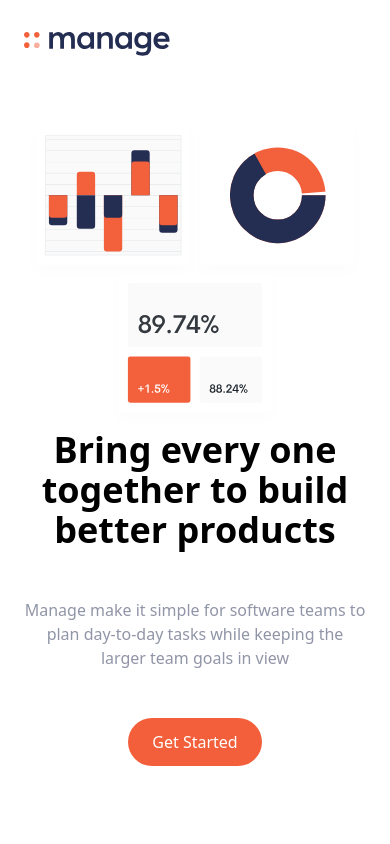
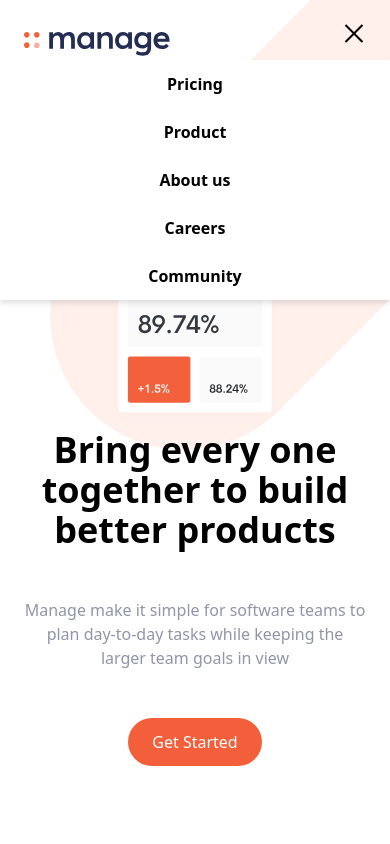
Before and after one commit to Enamtoet/Landing-Page-With-Tailwind, a website: page index.html in a window 390 px wide. Shown: the top 844 px of the page. Drawn offline with Linux system fonts and the light colour scheme.

Commit message:
Add Humberger Menu

```diff
--- a/index.html
+++ b/index.html
@@ -24,8 +24,22 @@
         </div>
         <!-- Button  -->
         <a href="#" class="hidden  px-6 py-3 text-white bg-brightRed rounded-full hover:bg-brightRedLight md:block">Get Started</a>
+        <!-- Humberger icon  -->
+        <button id="menu-btn" class="block open humberger md:hidden focus:outline-none">
+            <span class="humberger-top"></span>
+            <span class="humberger-middle"></span>
+            <span class="humberger-bottom"></span>
+        </button>
     </div>
-
+    <div class="md:hidden">
+        <div id="menu" class="absolute left-0 top-5 flex-col items-center  flex mt-10 font-bold bg-white w-full drop-shadow-md sm:w-auto sm:self-center ">
+            <a href="#" class="link py-3">Pricing</a>
+            <a href="#" class="link py-3">Product</a>
+            <a href="#" class="link py-3">About us</a>
+            <a href="#" class="link py-3">Careers</a>
+            <a href="#" class="link py-3">Community</a>
+        </div>
+    </div>
 </nav>
 <!-- Start Section -->
 <section id="hero">
@@ -228,5 +242,6 @@
         </div>
     </div>
 </footer>
+<script src="js/main.js"></script>
 </body>
 </html>
--- a/input.css
+++ b/input.css
@@ -1,3 +1,65 @@
 @tailwind base;
 @tailwind components;
 @tailwind utilities;
+
+body{
+    background-image: url("../img/bg-tablet-pattern.svg");
+    background-repeat: no-repeat;
+    background-size: 800px;
+    background-position: 90% -25%;
+}
+#cta{
+    background-image: url("../img/bg-simplify-section-desktop.svg");
+    background-repeat:no-repeat;
+    background-size: 800px;
+    background-position: 90% 10%;
+}
+
+@media(max-width:576px){
+    body{
+        background-position: 50px -50px;
+        background-size: 500px;
+    }
+    #cta{
+        background-image: url("../img/bg-simplify-section-mobile.svg");
+    }
+}
+
+/* Hamburger Menu  */
+.humberger{
+    cursor: pointer;
+    width: 24px;
+    height: 24px;
+    transition: all 0.25s;
+    position: relative;
+
+}
+.humberger-top,
+.humberger-middle,
+.humberger-bottom{
+    width: 100%;
+    height: 2px;
+    background-color: black;
+    position: absolute;
+    top: 0;
+    left: 0;
+    transform: rotate(0);
+    transition: all 0.25s;
+}
+.humberger-middle{
+    transform: translateY(7px);
+    width: 70%;
+    right: 0
+}
+.humberger-bottom{
+    transform: translateY(14px);
+}
+.open .humberger-top{
+    transform: rotate(45deg) translateY(6px) translate(6px);
+}
+.open .humberger-middle{
+    display: none;
+}
+.open .humberger-bottom{
+    transform: rotate(-45deg) translateY(6px) translate(-6px);
+}
--- /dev/null
+++ b/js/main.js
@@ -0,0 +1,8 @@
+let btn = document.getElementById("menu-btn");
+let menu = document.getElementById("menu")
+
+btn.addEventListener('click', ()=>{
+    btn.classList.toggle("open")
+    menu.classList.toggle("flex")
+    menu.classList.toggle("hidden")
+})
```
Also changed, not shown: css/main.css.
